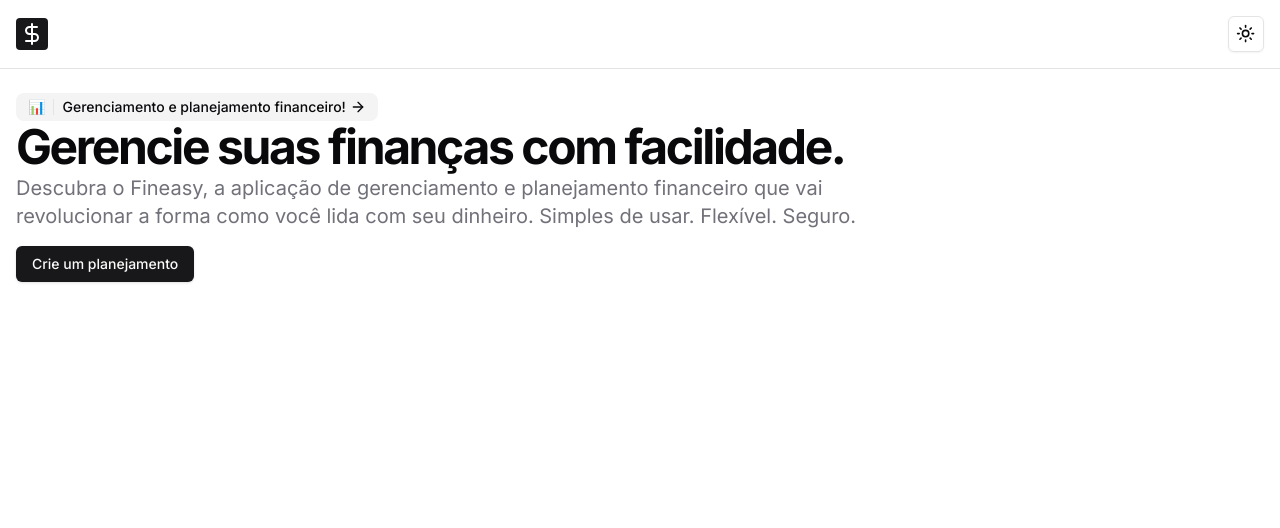
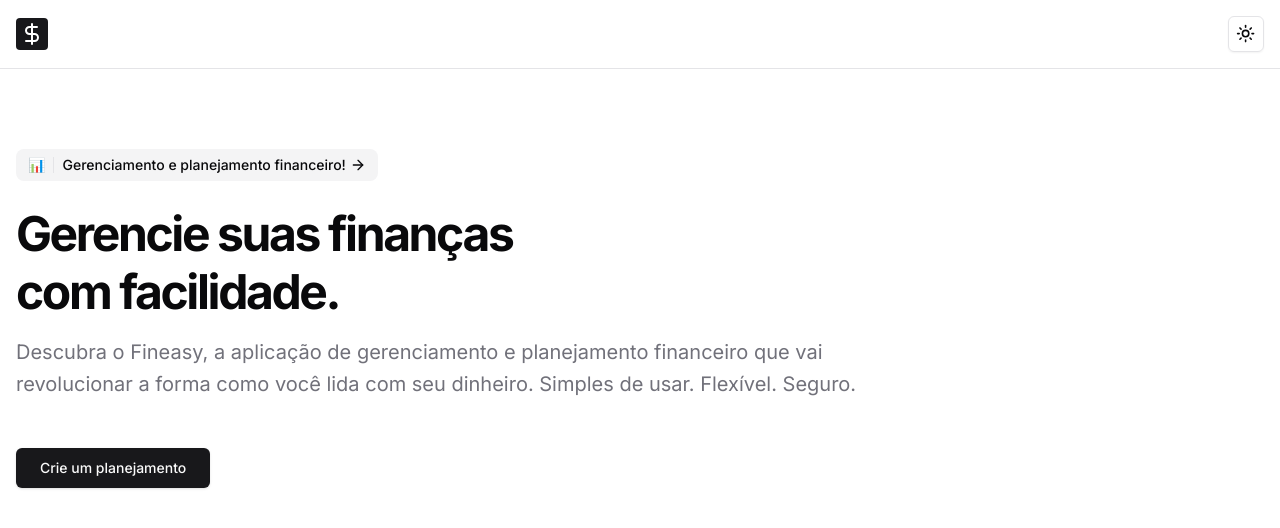
Before and after one commit to lui7henrique/fineasy, a Next.js app: page / in a window 1280 px wide. Shown: the top 528 px of the page. Built offline with nearby package versions, Linux system fonts and the light colour scheme.

Commit message:
feat: improvements in home page layout

```diff
--- a/src/app/layout.tsx
+++ b/src/app/layout.tsx
@@ -12,6 +12,7 @@ export const metadata = {
 }
 
 const inter = Inter({
+  display: 'fallback',
   subsets: ['latin'],
 })
 
@@ -22,7 +23,7 @@ export default function RootLayout({
 }) {
   return (
     <>
-      <html lang="en" suppressHydrationWarning>
+      <html lang="pt-BR" suppressHydrationWarning>
         <head />
 
         <body
@@ -31,7 +32,7 @@ export default function RootLayout({
             inter.className,
           )}
         >
-          <ThemeProvider attribute="class" defaultTheme="system" enableSystem>
+          <ThemeProvider>
             <Header />
             {children}
           </ThemeProvider>
--- a/src/app/page.tsx
+++ b/src/app/page.tsx
@@ -10,11 +10,11 @@ import Link from 'next/link'
 
 export default function Home() {
   return (
-    <div className="max-w-app mx-auto py-6 flex flex-col justify-center p-4">
+    <div className="max-w-app mx-auto py-20 flex flex-col justify-center p-4">
       <div>
         <Link
           href="/docs/changelog"
-          className="inline-flex items-center rounded-lg bg-muted px-3 py-1 text-sm font-medium"
+          className="inline-flex items-center rounded-lg bg-muted px-3 py-1.5 text-sm font-medium mb-6"
         >
           📊 <Separator className="mx-2 h-4" orientation="vertical" />{' '}
           <span className="sm:hidden">Style, a new CLI and more.</span>
@@ -24,18 +24,21 @@ export default function Home() {
           <ArrowRightIcon className="ml-1 h-4 w-4" />
         </Link>
 
-        <PageHeaderHeading>
-          Gerencie suas finanças com facilidade.
+        <PageHeaderHeading className="mb-4 max-w-[750px]">
+          Gerencie suas finanças <br /> com facilidade.
         </PageHeaderHeading>
 
-        <PageHeaderDescription>
+        <PageHeaderDescription className="mb-8">
           Descubra o Fineasy, a aplicação de gerenciamento e planejamento
           financeiro que vai revolucionar a forma como você lida com seu
           dinheiro. Simples de usar. Flexível. Seguro.
         </PageHeaderDescription>
 
         <div className="flex w-full items-center space-x-4 pb-8 pt-4 md:pb-10">
-          <Link href="/planning/new" className={cn(buttonVariants())}>
+          <Link
+            href="/planning/new"
+            className={cn(buttonVariants({ size: 'lg' }))}
+          >
             Crie um planejamento
           </Link>
           {/* <Link
--- a/src/components/page-header.tsx
+++ b/src/components/page-header.tsx
@@ -1,12 +1,9 @@
 import Balance from 'react-wrap-balancer'
 
 import { cn } from '@/lib/utils'
+import { ComponentProps } from 'react'
 
-function PageHeader({
-  className,
-  children,
-  ...props
-}: React.HTMLAttributes<HTMLDivElement>) {
+function PageHeader({ className, ...props }: ComponentProps<'div'>) {
   return (
     <section
       className={cn(
@@ -14,20 +11,15 @@ function PageHeader({
         className,
       )}
       {...props}
-    >
-      {children}
-    </section>
+    />
   )
 }
 
-function PageHeaderHeading({
-  className,
-  ...props
-}: React.HTMLAttributes<HTMLHeadingElement>) {
+function PageHeaderHeading({ className, ...props }: ComponentProps<'h1'>) {
   return (
     <h1
       className={cn(
-        'text-3xl font-bold leading-tight tracking-tighter md:text-5xl lg:leading-[1.1]',
+        'text-3xl font-bold leading-tight tracking-tighter md:text-5xl lg:leading-[1.2]',
         className,
       )}
       {...props}
@@ -35,14 +27,11 @@ function PageHeaderHeading({
   )
 }
 
-function PageHeaderDescription({
-  className,
-  ...props
-}: React.HTMLAttributes<HTMLParagraphElement>) {
+function PageHeaderDescription({ className, ...props }: ComponentProps<'p'>) {
   return (
     <Balance
       className={cn(
-        'max-w-[750px] text-lg text-muted-foreground sm:text-xl',
+        'max-w-[750px] text-lg text-muted-foreground sm:text-xl/8',
         className,
       )}
       {...props}
--- a/src/components/theme-provider.tsx
+++ b/src/components/theme-provider.tsx
@@ -1,9 +1,16 @@
 'use client'
 
-import * as React from 'react'
 import { ThemeProvider as NextThemesProvider } from 'next-themes'
-import { type ThemeProviderProps } from 'next-themes/dist/types'
 
-export function ThemeProvider({ children, ...props }: ThemeProviderProps) {
-  return <NextThemesProvider {...props}>{children}</NextThemesProvider>
+export function ThemeProvider({ children }: { children: React.ReactNode }) {
+  return (
+    <NextThemesProvider
+      attribute="class"
+      defaultTheme="system"
+      enableSystem
+      disableTransitionOnChange
+    >
+      {children}
+    </NextThemesProvider>
+  )
 }
--- a/src/components/ui/button.tsx
+++ b/src/components/ui/button.tsx
@@ -28,7 +28,7 @@ const buttonVariants = cva(
       size: {
         default: 'h-9 px-4 py-2',
         sm: 'h-8 rounded-md px-3 text-xs',
-        lg: 'h-10 rounded-md px-8',
+        lg: 'h-10 rounded-md px-6',
         icon: 'h-9 w-9',
       },
       loading: {
```
Also changed, not shown: 2 other files (tests, documents, lock files or other folders).
